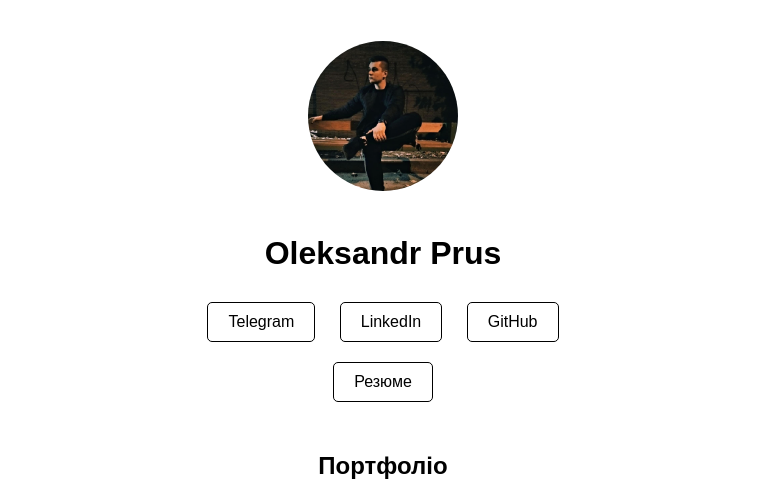
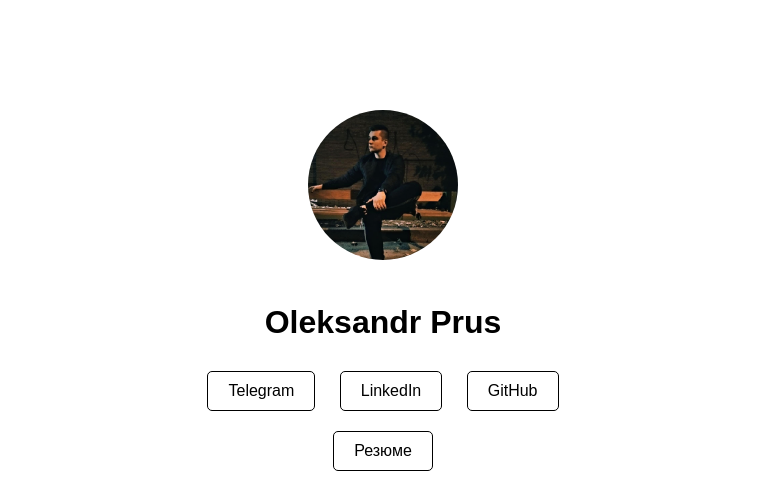
Before and after one commit to olprus/card_website, a plain HTML site: page index.html in a window 1280 px wide. Shown: the top 488 px of the page, without its empty margins (257-1022 px from the left). Drawn offline with Linux system fonts and the light colour scheme.

Commit message:
Update styles.css

```diff
--- a/styles.css
+++ b/styles.css
@@ -6,7 +6,7 @@
     padding: 0;
     display: flex;
     justify-content: center;
-    align-items: center;
+    align-items: flex-start; /* Змінено для вирівнювання елементів на початку */
     height: 100vh;
 }
 
@@ -15,13 +15,14 @@
     max-width: 800px;
     text-align: center;
     padding: 20px;
+    margin-top: 50px; /* Додано для додаткового відступу від верхньої частини сторінки */
 }
 
 .photo img {
     width: 150px;
     height: 150px;
     border-radius: 50%;
-    margin: 20px 0;
+    margin: 40px 0 20px 0; /* Додано додатковий верхній відступ */
 }
 
 h1 {
```
